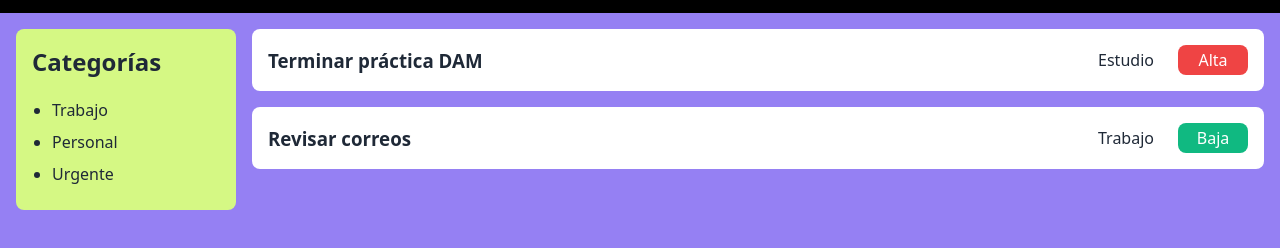
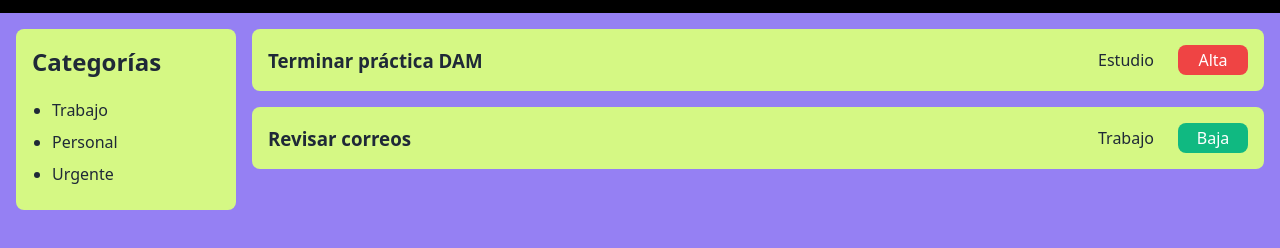
Before and after one commit to RaulAMartin/taskflow-project, a plain HTML site: page index.html in a window 1280 px wide. Shown: the part 90-338 px from the top of the page. Drawn offline with Linux system fonts and the light colour scheme.

Commit message:
Ajuste de diseño y tipografia

```diff
--- a/style.css
+++ b/style.css
@@ -78,7 +78,7 @@ aside li {
   align-items: center;
   justify-content: space-between;
 
-  background: white;
+  background: rgb(213, 248, 132);
   padding: var(--spacing);
   margin-bottom: var(--spacing);
   border-radius: var(--border-radius);
```
